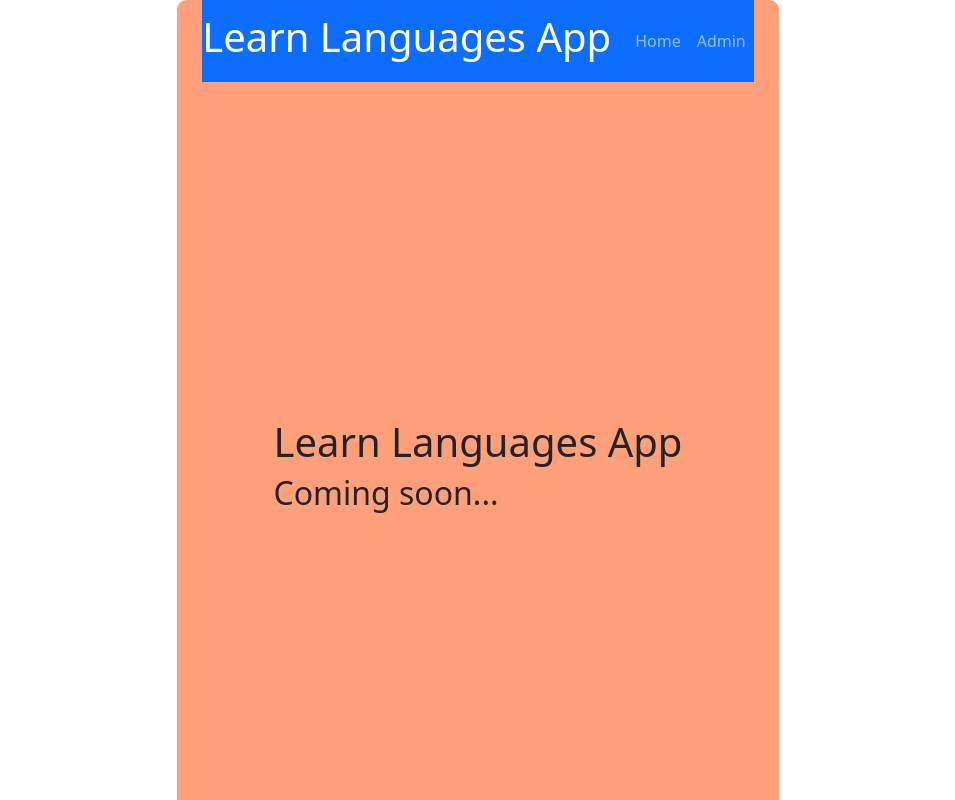
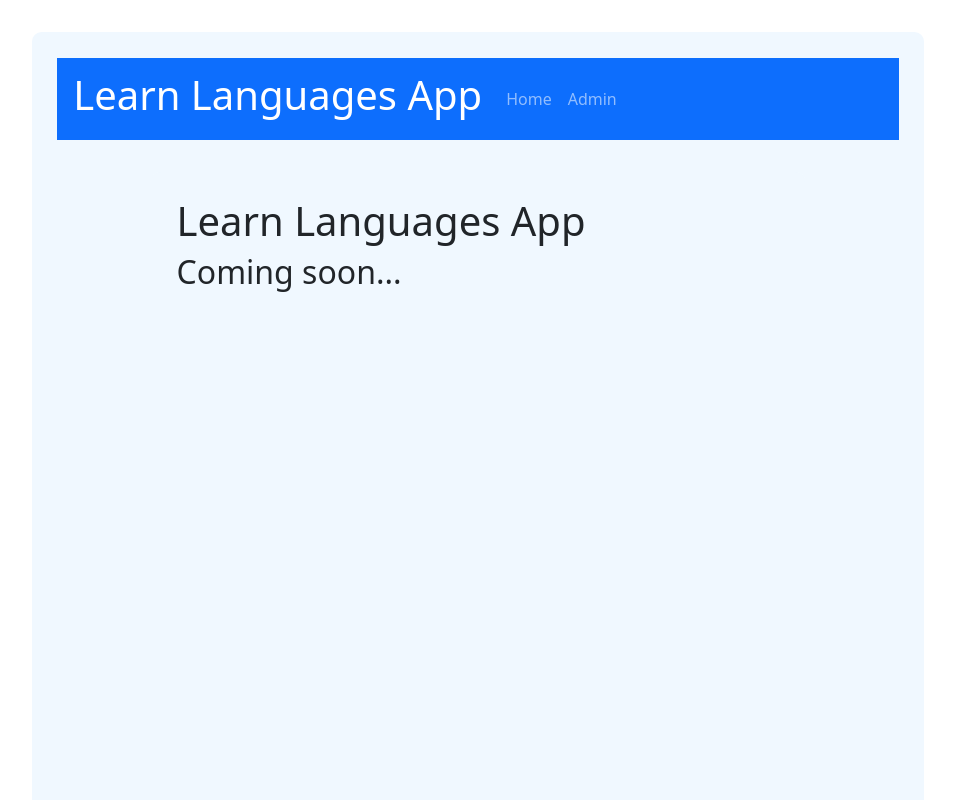
Before and after one commit to nordicirish/learn-languages-app, a React (Create React App) app in the folder frontend/: page / in a window 1280 px wide. Shown: the top 800 px of the page, without its empty margins (162-1117 px from the left). Built offline with nearby package versions, Linux system fonts and the light colour scheme; no server answers.

Commit message:
Update App.css: Change and add classes to style bootstrap elements

```diff
--- a/frontend/src/App.css
+++ b/frontend/src/App.css
@@ -18,16 +18,21 @@ label {
 
 .container {
   display: flex;
-  align-items: center;
-  justify-content: center;
+    justify-content: center;
   min-height: 100vh;
+  margin: 2rem;
 }
-
+.navbar {
+    padding-left: 1rem;
+  margin-bottom: 1rem;
+}
 .box {
-  background-color: lightsalmon;
-  padding: 0 1.6rem 1.6rem 1.6rem;
+  background-color:aliceblue;
+  padding: 1.6rem;
   border-radius: 0.6rem;
   align-items: center;
+  width: 80%;
+  min-width: 80%
 }
 
 .input-form {
@@ -56,3 +61,18 @@ label {
   text-align:left;
   font-size: 120%;
 }
+
+
+
+.table-dark {
+  --bs-table-bg: rgb(8, 66, 152)!important;
+  --bs-table-striped-bg: #69afe8!important;
+  --bs-table-striped-color: #fff;
+  --bs-table-active-bg: #4caf50!important;
+  --bs-table-active-color: #fff;
+  --bs-table-hover-bg: #ff5722!important;
+  --bs-table-hover-color: #fff;
+  color: #fff;
+  border-color: #373b3e;
+
+}
```
